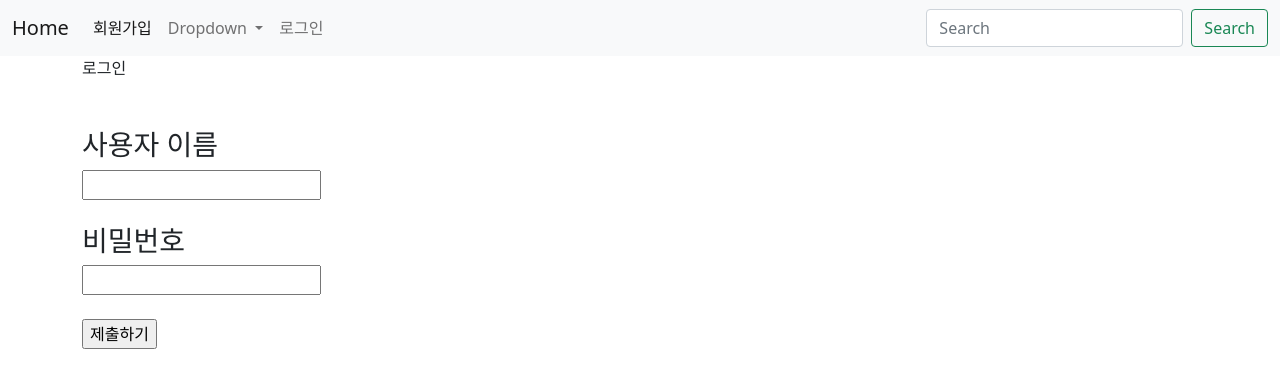
After one commit to jaehhhk/likelion_django, a Django app: page /account/login/ in a window 1280 px wide. The commit adds this page. Shown: the top 388 px of the page. Run offline with Django 4.2, Linux system fonts and the light colour scheme.

Commit message:
logInOut

```diff
--- /dev/null
+++ b/hyeokproject/account/templates/login.html
@@ -0,0 +1,22 @@
+{% extends 'base.html' %}
+{% block content %}
+    <b1>로그인</b1>
+    <form method ="POST" action="{% url 'login' %}">
+    {% csrf_token %}
+        <br>
+        <br>
+        {% if error %}          <!-- 에러뜨면 에러 내용 표시해라 -->
+            <p>{{error}}</p>
+            <br>
+        {% endif %}
+        <h3>사용자 이름</h3>
+        <input name="username" type="text">
+        <br>
+        <br>
+        <h3>비밀번호</h3>
+        <input name="password" type="password">
+        <br>
+        <br>
+        <input type="submit" value="제출하기">
+    </form>
+{% endblock %}
--- a/hyeokproject/account/urls.py
+++ b/hyeokproject/account/urls.py
@@ -3,5 +3,7 @@ from django.urls.resolvers import URLPattern
 from . import views
 
 urlpatterns = [
-    path('signup/', views.signup, name="signup")
+    path('signup/', views.signup, name="signup"),
+    path('login/', views.login, name="login"),
+    path('logout/', views.logout, name="logout"),
 ]
--- a/hyeokproject/account/views.py
+++ b/hyeokproject/account/views.py
@@ -23,3 +23,21 @@ def signup(request):
 
     else:
         return render(request, 'signup.html')
+
+def login(request):
+    if request.method == 'POST':
+        username = request.POST['username']
+        password = request.POST['password']
+        user = auth.authenticate(request, username = username, password = password)
+
+        if user is not None:
+            auth.login(request, user)
+            return redirect('/')
+        else:
+            return render(request, 'login.html', {'error': '사용자 이름 혹은 페스워드가 일치하지 않습니다.'})
+    else:
+        return render(request, 'login.html')
+
+def logout(request):
+    auth.logout(request)
+    return redirect('/')
--- a/hyeokproject/hyeokproject/templates/base.html
+++ b/hyeokproject/hyeokproject/templates/base.html
@@ -21,9 +21,11 @@
               <li class="nav-item">
                 <a class="nav-link active" aria-current="page" href="{% url 'signup' %}">회원가입</a>
               </li>
-              <li class="nav-item">
-                <a class="nav-link" href="{% url 'new' %}">글쓰기</a>
-              </li>
+              {% if user.is_authenticated %}
+              <li class="nav-item"><a class="nav-link" href="{% url 'new' %}">글쓰기</a></li>
+              <li class="nav-item"><a class="nav-link" href="{% url 'new' %}">{{user.username}}님 반갑습니다</a></li>
+              <li class="nav-item"><a class="nav-link" href="{% url 'logout' %}">로그아웃</a></li>
+              {% else %}
               <li class="nav-item dropdown">
                 <a class="nav-link dropdown-toggle" href="#" id="navbarDropdown" role="button" data-bs-toggle="dropdown" aria-expanded="false">
                   Dropdown
@@ -36,8 +38,9 @@
                 </ul>
               </li>
               <li class="nav-item">
-                <a class="nav-link disabled">Disabled</a>
+                <a class="nav-link" href="{% url 'login' %}">로그인</a>
               </li>
+              {% endif %}
             </ul>
             <form class="d-flex">
               <input class="form-control me-2" type="search" placeholder="Search" aria-label="Search">
```
Also changed, not shown: hyeokproject/db.sqlite3.
